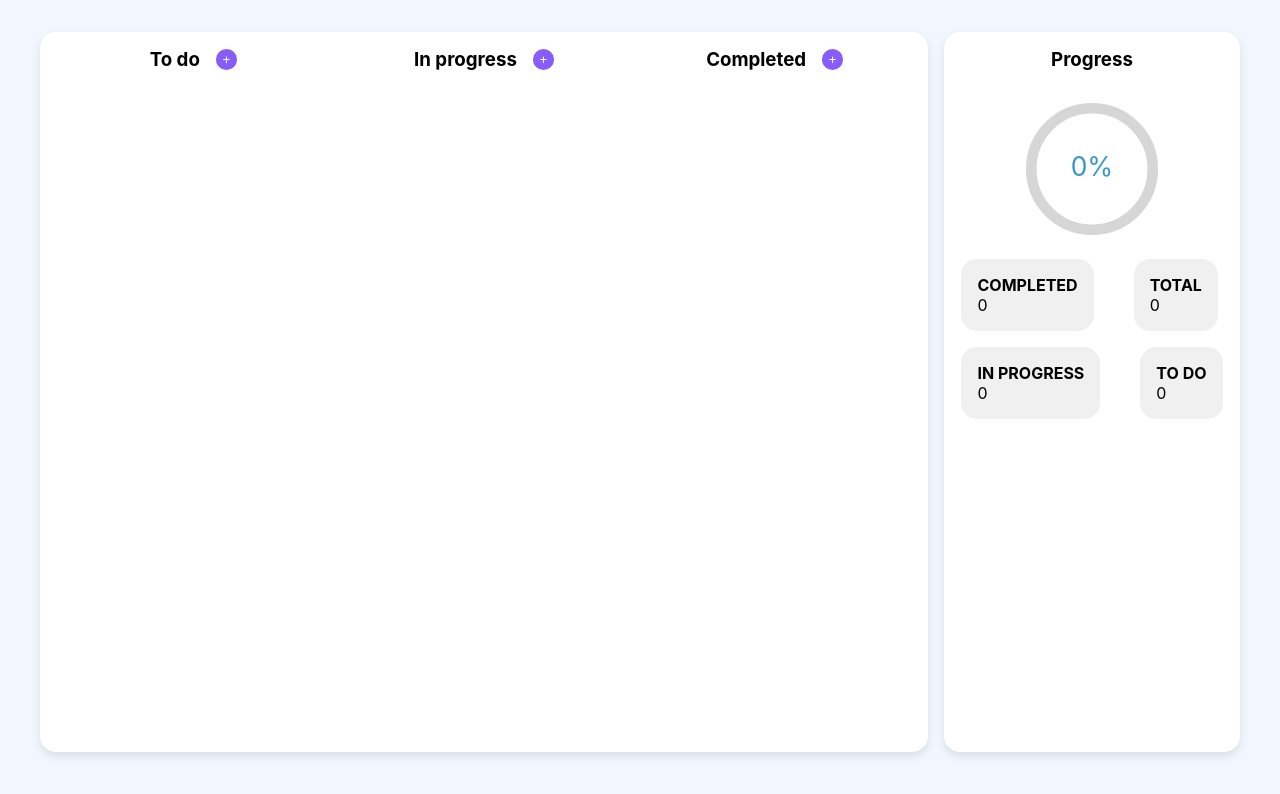
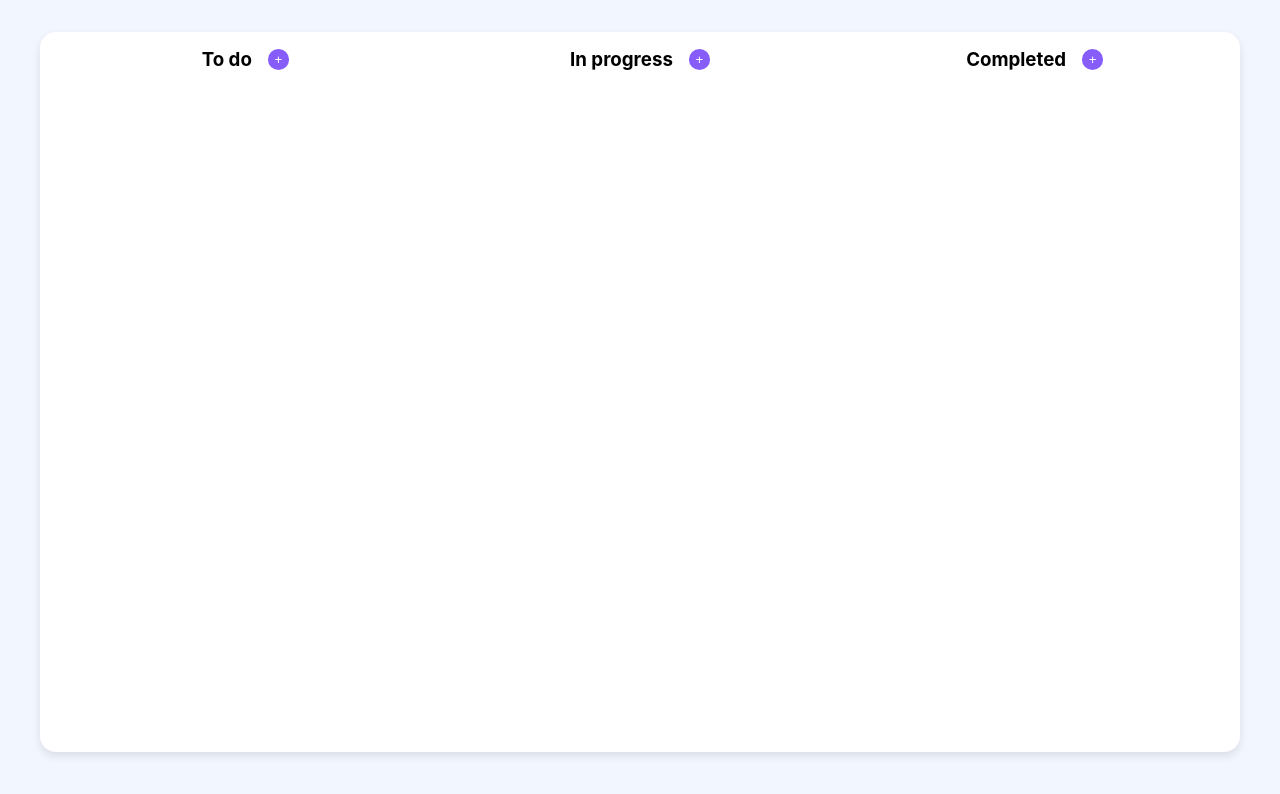
Before and after one commit to krstevskap/kanban-board, a React (Create React App) app: page / in a window 1280 px wide. Shown: the top 794 px of the page. Built offline with nearby package versions, Linux system fonts and the light colour scheme.

Commit message:
Delete progress bar

```diff
--- a/public/index.html
+++ b/public/index.html
@@ -10,34 +10,11 @@
       content="Web site created using create-react-app"
     />
     <link rel="apple-touch-icon" href="%PUBLIC_URL%/logo192.png" />
-    <!--
-      manifest.json provides metadata used when your web app is installed on a
-      user's mobile device or desktop. See https://developers.google.com/web/fundamentals/web-app-manifest/
-    -->
     <link rel="manifest" href="%PUBLIC_URL%/manifest.json" />
-    <!--
-      Notice the use of %PUBLIC_URL% in the tags above.
-      It will be replaced with the URL of the `public` folder during the build.
-      Only files inside the `public` folder can be referenced from the HTML.
-
-      Unlike "/favicon.ico" or "favicon.ico", "%PUBLIC_URL%/favicon.ico" will
-      work correctly both with client-side routing and a non-root public URL.
-      Learn how to configure a non-root public URL by running `npm run build`.
-    -->
-    <title>React App</title>
+    <title>Task Manager</title>
   </head>
   <body>
     <noscript>You need to enable JavaScript to run this app.</noscript>
     <div id="root"></div>
-    <!--
-      This HTML file is a template.
-      If you open it directly in the browser, you will see an empty page.
-
-      You can add webfonts, meta tags, or analytics to this file.
-      The build step will place the bundled scripts into the <body> tag.
-
-      To begin the development, run `npm start` or `yarn start`.
-      To create a production bundle, use `npm run build` or `yarn build`.
-    -->
   </body>
 </html>
--- a/src/components/Board/Board.js
+++ b/src/components/Board/Board.js
@@ -1,6 +1,5 @@
 import React, { useState, useEffect } from "react";
 import Tasks from "../Tasks/Tasks";
-import ProgressBar from "../ProgressBar/ProgressBar";
 import "./board.css";
 
 const Board = () => {
@@ -20,9 +19,6 @@ const Board = () => {
       <div className="left-column">
         <Tasks tasks={tasks} setTasks={setTasks} />
       </div>
-      <div className="right-column">
-        <ProgressBar tasks={tasks} />
-      </div>
     </div>
   );
 };
--- a/src/components/ProgressBar/ProgressBar.js
+++ /dev/null
@@ -1,50 +0,0 @@
-import React from "react";
-import { CircularProgressbar, buildStyles } from "react-circular-progressbar";
-import ProgressBarCounter from "./ProgressBarCounter";
-import "react-circular-progressbar/dist/styles.css";
-import "./progressBar.css";
-
-const ProgressBar = ({ tasks }) => {
-  const toDo = tasks.filter((task) => task.type === "toDo").length;
-  const inProgress = tasks.filter((task) => task.type === "inProgress").length;
-  const done = tasks.filter((task) => task.type === "done").length;
-
-  const totalTasks = tasks.length;
-  const percentage = totalTasks > 0 ? Math.round((done / totalTasks) * 100) : 0;
-
-  return (
-    <div className="progress-bar-container">
-      <h3>Progress</h3>
-
-      <div className="content">
-        <div className="progress-bar">
-          <CircularProgressbar
-            value={percentage}
-            text={`${percentage}%`}
-            styles={buildStyles({
-              pathColor: `#875df9`,
-              trailColor: "#d6d6d6",
-            })}
-          />
-        </div>
-
-        <div className="number-of-tasks">
-          <div className="up">
-            <ProgressBarCounter title="COMPLETED" numberOfTasks={done} />
-            <ProgressBarCounter title="TOTAL" numberOfTasks={totalTasks} />
-          </div>
-
-          <div className="down">
-            <ProgressBarCounter
-              title="IN PROGRESS"
-              numberOfTasks={inProgress}
-            />
-            <ProgressBarCounter title="TO DO" numberOfTasks={toDo} />
-          </div>
-        </div>
-      </div>
-    </div>
-  );
-};
-
-export default ProgressBar;
--- a/src/components/ProgressBar/ProgressBarCounter.js
+++ /dev/null
@@ -1,13 +0,0 @@
-import React from 'react';
-import './progressBar.css';
-
-const ProgressBarCounter = ({title, numberOfTasks}) => {
-  return (
-    <div className='counter-container'>
-      <h4>{title}</h4>
-      <p>{numberOfTasks}</p>
-    </div>
-  )
-}
-
-export default ProgressBarCounter
--- a/src/components/ProgressBar/progressBar.css
+++ /dev/null
@@ -1,57 +0,0 @@
-.progress-bar-container {
-    display: flex;
-    flex-direction: column;
-    align-items: center;
-    gap: 2em;
-    padding: 1em;
-}
-
-.content {
-    display: flex;
-    flex-direction: column;
-    align-items: center;
-    gap: 1.5em;
-}
-
-.progress-bar {
-    width: 50%;
-}
-
-.number-of-tasks {
-    display: flex;
-    flex-direction: column;
-    gap: 1em;
-}
-
-.up, .down {
-    display: flex;
-    gap: 2.5em;
-    text-align: start;
-}
-
-.counter-container {
-    border-radius: 1em;
-    background-color: #f0f0f0;
-    padding: 1em;
-}
-
-@media (max-width: 979px) {
-    .content {
-        flex-direction: row;
-        justify-content: space-evenly;
-    }
-
-    .progress-bar {
-        width: 30%;
-    }
-}
-
-@media (max-width: 465px) {
-    .content {
-        flex-direction: column;
-    }
-
-    .progress-bar {
-        width: 50%;
-    }
-}
```
Also changed, not shown: src/components/AddTask/AddTask.js (+19 -15 lines), src/components/Column/Column.js (+31 -21 lines), src/components/Task/Task.js (+22 -12 lines), src/components/Tasks/Tasks.js (+23 -18 lines).
